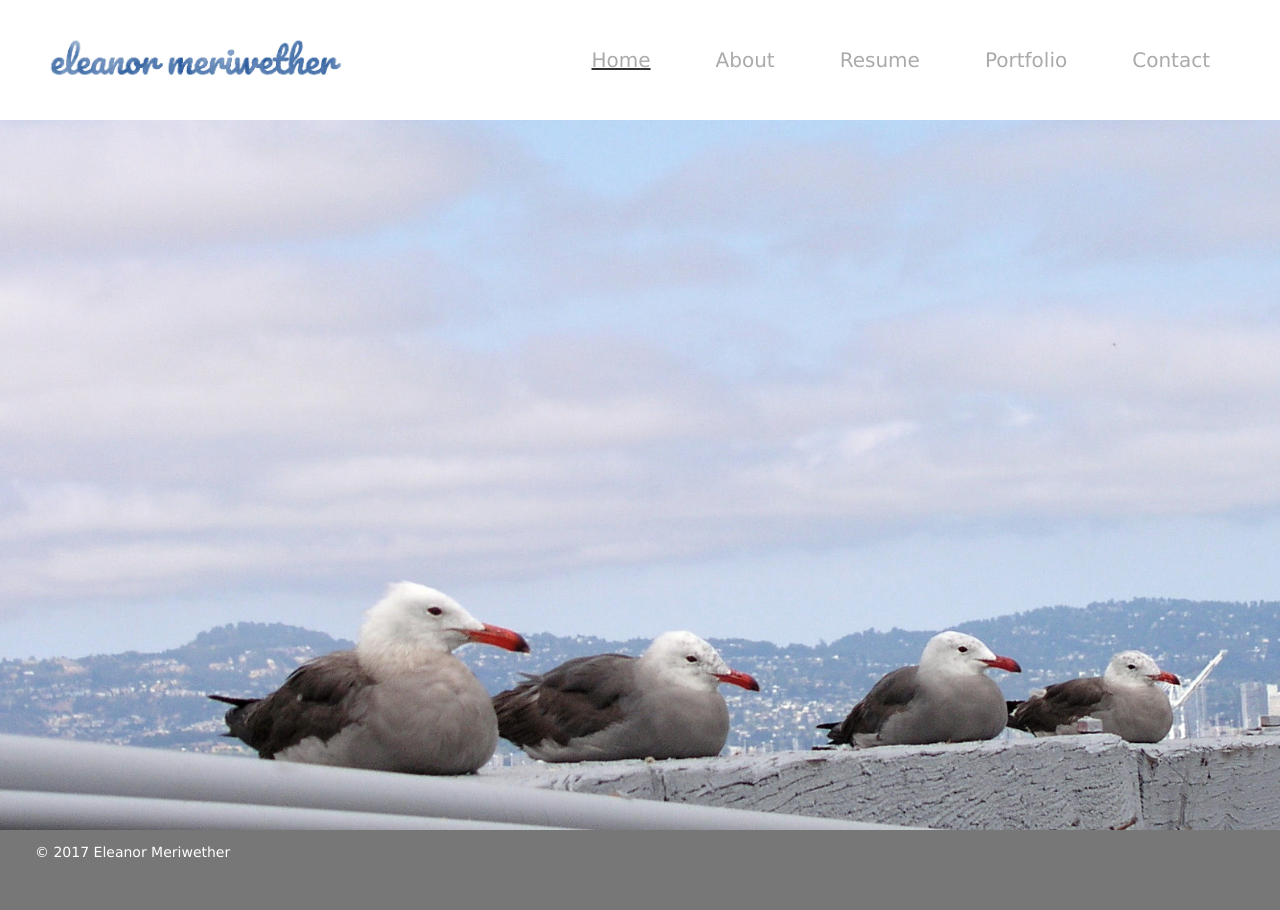
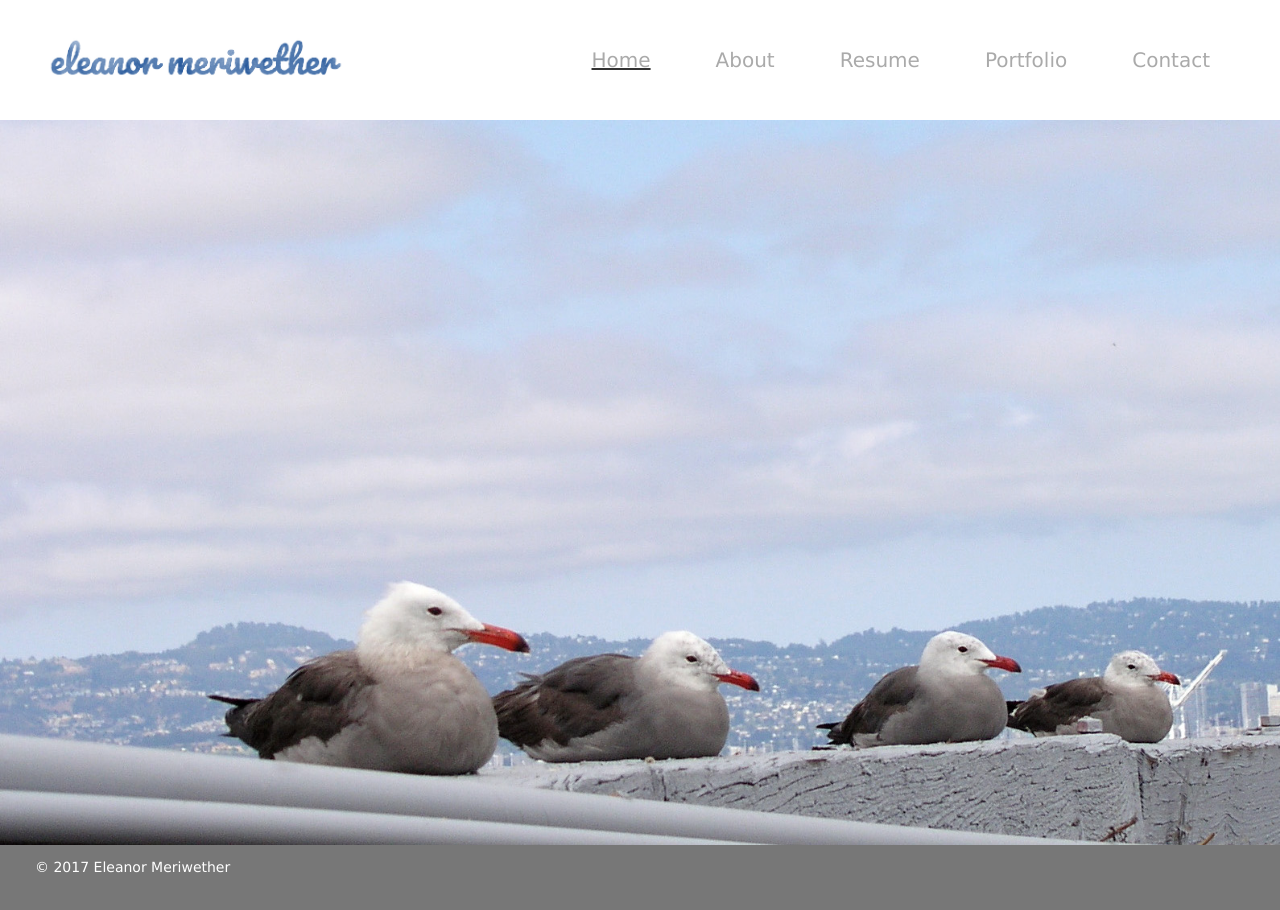
Before and after one commit to emeriwether/emeriwether.github.io, a Jekyll site: the page built from index.html, in a window 1280 px wide. Built offline with Jekyll 4.4.1, drawn with Linux system fonts in a browser that asks for light colours; nearby versions of some CDN libraries.

Commit message:
cleaning up unneccessary

```diff
--- a/css/styles.css
+++ b/css/styles.css
@@ -2,7 +2,7 @@
     background-color: #777;
     font-family: Verdana, Helvetica, sans-serif;
     margin: 0;
-    padding: 0 0 40px 0;
+    padding: 0 0 25px 0;
     height: 100%;
 }
 
@@ -13,7 +13,7 @@
 
 footer {
     position: absolute;
-    height: 40px;
+    height: 25px;
     width: 100%;
     font-size: 14px;
     padding: 0 0 0 35px;
@@ -40,14 +40,15 @@
 
 #navHeader a.logo {
     position: absolute;
-    display: inline-block;
     width: 300px;
     height: 100px;
     background: url(../img/website_logo.jpg) no-repeat 0 0;
     background-size: contain;
-    z-index: 1;
     top: 35px;
     left: 45px;
+
+    /* dont need? z-index: 1; */
+    /* dont need? display: inline-block; */
 }
 
 header a.logo span {
@@ -60,7 +61,7 @@
 }
 
 #topNav li{
-    display: inline-block;
+    /* dont need? display: inline-block;*/
     list-style-type:none;
     float: right;
     margin-right: 25px;
```
